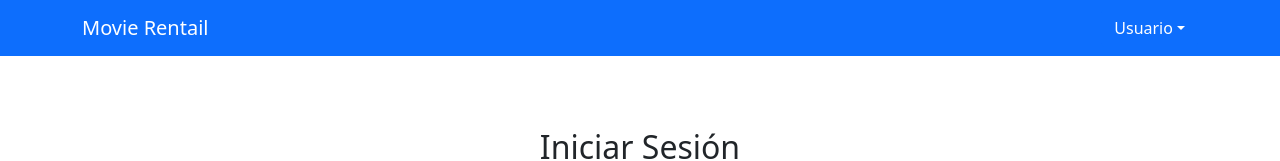
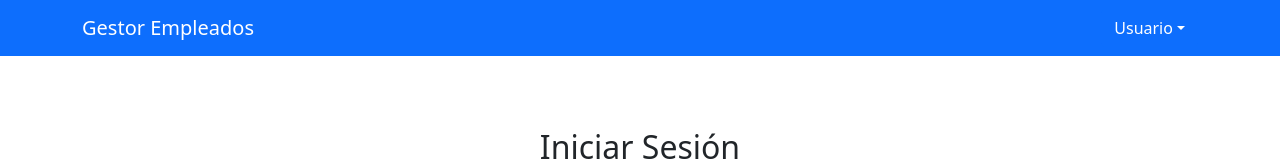
Before and after one commit to NicolasManjarres11/GestorEmpleados, a React (Create React App) app in the folder frontend/: page / in a window 1280 px wide. Shown: the top 161 px of the page. Built offline with nearby package versions, Linux system fonts and the light colour scheme.

Commit message:
re edita título

```diff
--- a/frontend/src/components/navbar/navbar.js
+++ b/frontend/src/components/navbar/navbar.js
@@ -24,7 +24,7 @@ export default class Menu extends React.Component {
         return (
             <Navbar fixed='top' id='navbar' expand="lg" variant='dark' bg="primary">
                 <Container>
-                    <Navbar.Brand href="#home">Movie Rentail <span id='usuario-sub-branm'></span></Navbar.Brand>
+                    <Navbar.Brand href="#home">Gestor Empleados<span id='usuario-sub-branm'></span></Navbar.Brand>
                     <Navbar.Toggle aria-controls="basic-navbar-nav" />
                     <Navbar.Collapse id="basic-navbar-nav">
                         <Nav className="me-auto">
```
